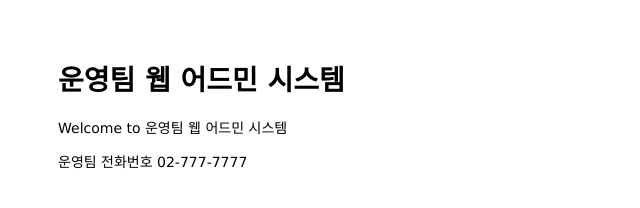
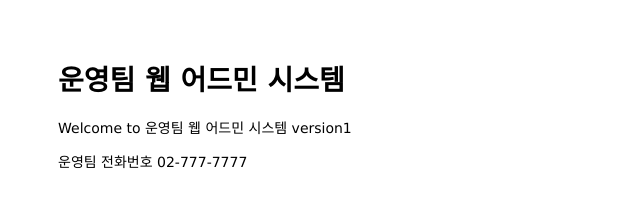
Before and after one commit to Soonyeon1/mastering-git-github, a website: page public/index.html in a window 1280 px wide. Shown: the full height of the page, 0-640 px from the left. Drawn offline with Linux system fonts and the light colour scheme.

```diff
--- a/public/index.html
+++ b/public/index.html
@@ -7,7 +7,7 @@
 
 <body>
   <h1>운영팀 웹 어드민 시스템</h1>
-  <p>Welcome to 운영팀 웹 어드민 시스템</p>
+  <p>Welcome to 운영팀 웹 어드민 시스템 version1 </p>
   <p>운영팀 전화번호 02-777-7777</p>
 </body>
 
```
